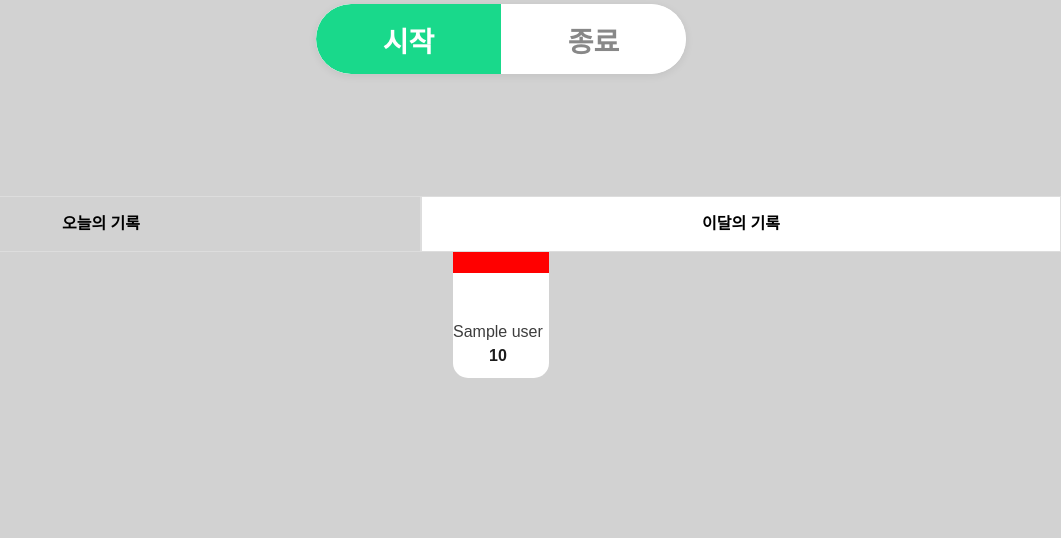
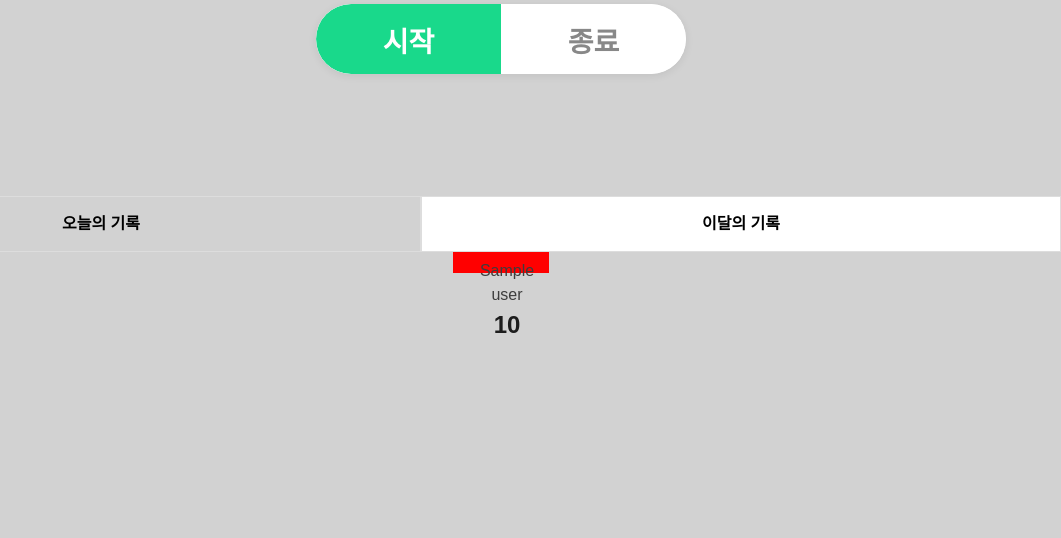
Before and after one commit to kkc1383/WEEK00, a Flask app: template templates/application.html in a window 1280 px wide; the page is wider, and only the part inside the window is pictured. Shown: the part 548-1086 px from the top of that part, without its empty margins (219-1280 px from the left). Before the commit the page ends 926 px from the top of that part, so only its background shows below. Run offline with Flask 3, Linux system fonts and the light colour scheme; the template is opened without the code that fills it: most values are stand-ins (such as "Sample title", 1, 10 or a date in 2020); a database or web service that is not in the repository returns one stand-in record (values such as "Sample title").

Commit message:
Update application.css

```diff
--- a/static/CSS/application.css
+++ b/static/CSS/application.css
@@ -311,14 +311,13 @@ h1 img {
     justify-content: center;
     align-items: center;
     gap: 0.75em;
-    width: auto;
+    width: 49em;
     height: auto;
     position: relative;
+    margin-bottom: 10em;
   }
   .user-card {
-    background-color: #fff;
     color: #3d3d3d;
-    border-radius: 15px;
     position: relative;
   }
   .user-card .status-box {
@@ -348,8 +347,10 @@ h1 img {
 .user-card  .user-timer {
   color: #1d1d1d;
   font-weight: 700;
+  font-size: 1.5em;
 }
 .user-card .inner-text {
 position: absolute;
-bottom: 10px;
+left: 12px;
+bottom: 35px;
 }
```
